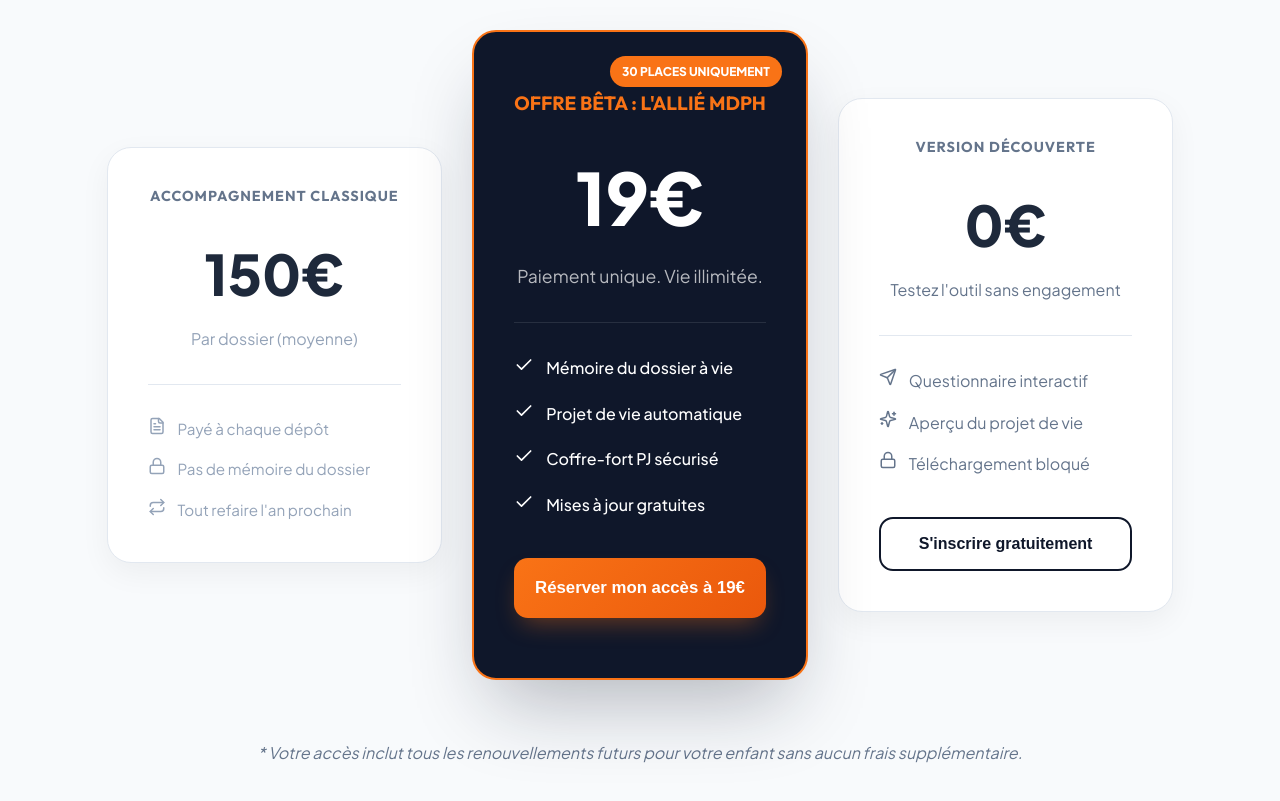
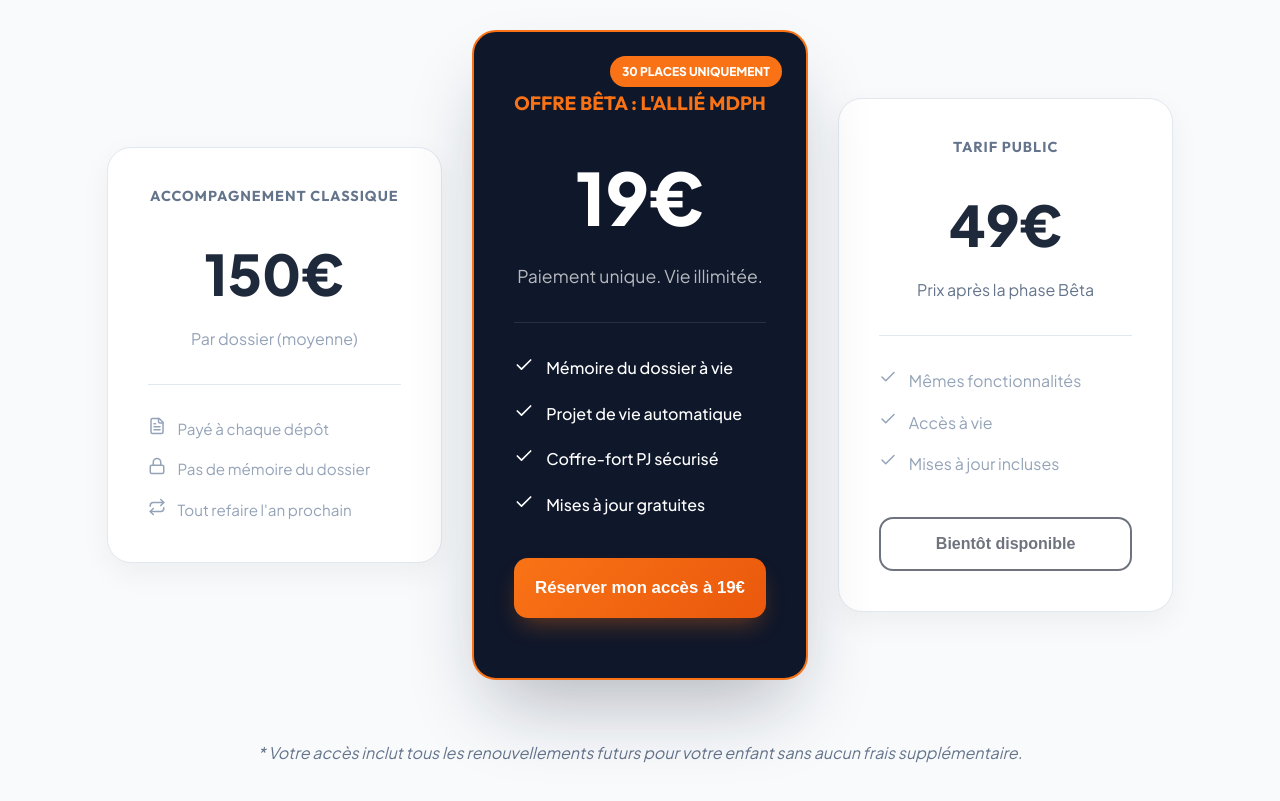
Before and after one commit to Dxne-Dev/mdph-alliee, a React (Vite) app: page / in a window 1280 px wide. Shown: the part 5320-6121 px from the top of the page. Built offline with nearby package versions, Linux system fonts and the light colour scheme; no server answers; what @react-pdf/renderer would draw is missing.

Commit message:
maj: suppression option gratuite , ancrage psychologique à 49 euros

```diff
--- a/src/components/Pricing.tsx
+++ b/src/components/Pricing.tsx
@@ -1,10 +1,9 @@
 import React from 'react';
-import { Lock, FileText, Sparkles, Send, Repeat, Check } from 'lucide-react';
+import { Lock, FileText, Repeat, Check } from 'lucide-react';
 import { motion } from 'framer-motion';
-import { type ModalMode } from './Modal';
 
 interface PricingProps {
-    onCtaClick: (mode: ModalMode) => void;
+    onCtaClick: () => void;
 }
 
 export const Pricing: React.FC<PricingProps> = ({ onCtaClick }) => {
@@ -68,33 +67,33 @@ export const Pricing: React.FC<PricingProps> = ({ onCtaClick }) => {
                             <li style={{ display: 'flex', gap: '12px', color: 'white', fontWeight: 500 }}><Check size={20} className="text-accent" /> Mises à jour gratuites</li>
                         </ul>
 
-                        <button className="btn-primary" onClick={() => onCtaClick('founder')} style={{ width: '100%', padding: '20px' }}>
+                        <button className="btn-primary" onClick={() => onCtaClick()} style={{ width: '100%', padding: '20px' }}>
                             Réserver mon accès à 19€
                         </button>
                     </motion.div>
 
-                    {/* Option B - Free */}
+                    {/* Option C - Future Price */}
                     <motion.div
                         initial={{ opacity: 0, scale: 0.95 }}
                         whileInView={{ opacity: 1, scale: 1 }}
                         viewport={{ once: true }}
                         className="pricing-card"
-                        style={{ padding: '40px', background: 'white', border: '1px solid #e2e8f0' }}
+                        style={{ padding: '40px', background: 'white', opacity: 0.7, border: '1px solid #e2e8f0' }}
                     >
-                        <h3 style={{ fontSize: '0.9rem', color: '#64748b', textTransform: 'uppercase', letterSpacing: '1px', marginBottom: '24px' }}>Version Découverte</h3>
-                        <div style={{ fontSize: '3.5rem', fontWeight: 800, color: '#1e293b', marginBottom: '8px' }}>0€</div>
-                        <p style={{ fontSize: '1rem', color: '#64748b', marginBottom: '32px' }}>Testez l'outil sans engagement</p>
+                        <h3 style={{ fontSize: '0.9rem', color: '#64748b', textTransform: 'uppercase', letterSpacing: '1px', marginBottom: '24px' }}>Tarif Public</h3>
+                        <div style={{ fontSize: '3.5rem', fontWeight: 800, color: '#1e293b', marginBottom: '8px' }}>49€</div>
+                        <p style={{ fontSize: '1rem', color: '#64748b', marginBottom: '32px' }}>Prix après la phase Bêta</p>
 
                         <div style={{ height: '1px', background: '#e2e8f0', marginBottom: '32px' }} />
 
                         <ul style={{ listStyle: 'none', padding: 0, margin: '0 0 40px', textAlign: 'left', display: 'grid', gap: '16px' }}>
-                            <li style={{ display: 'flex', gap: '12px', color: '#64748b' }}><Send size={18} /> Questionnaire interactif</li>
-                            <li style={{ display: 'flex', gap: '12px', color: '#64748b' }}><Sparkles size={18} /> Aperçu du projet de vie</li>
-                            <li style={{ display: 'flex', gap: '12px', color: '#64748b' }}><Lock size={18} /> Téléchargement bloqué</li>
+                            <li style={{ display: 'flex', gap: '12px', color: '#94a3b8' }}><Check size={18} /> Mêmes fonctionnalités</li>
+                            <li style={{ display: 'flex', gap: '12px', color: '#94a3b8' }}><Check size={18} /> Accès à vie</li>
+                            <li style={{ display: 'flex', gap: '12px', color: '#94a3b8' }}><Check size={18} /> Mises à jour incluses</li>
                         </ul>
 
-                        <button className="btn-outline" onClick={() => onCtaClick('waitlist' as any)} style={{ width: '100%', padding: '16px' }}>
-                            S'inscrire gratuitement
+                        <button className="btn-outline" disabled style={{ width: '100%', padding: '16px', cursor: 'not-allowed', opacity: 0.6 }}>
+                            Bientôt disponible
                         </button>
                     </motion.div>
                 </div>
```
